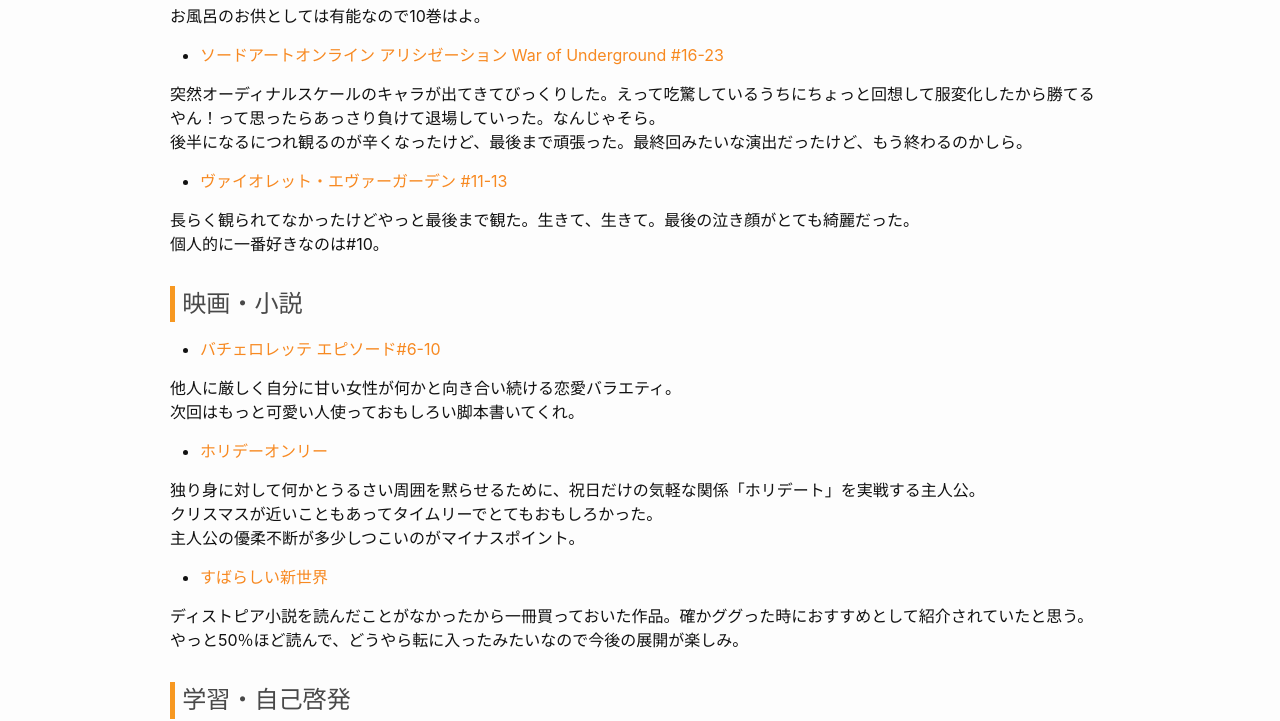
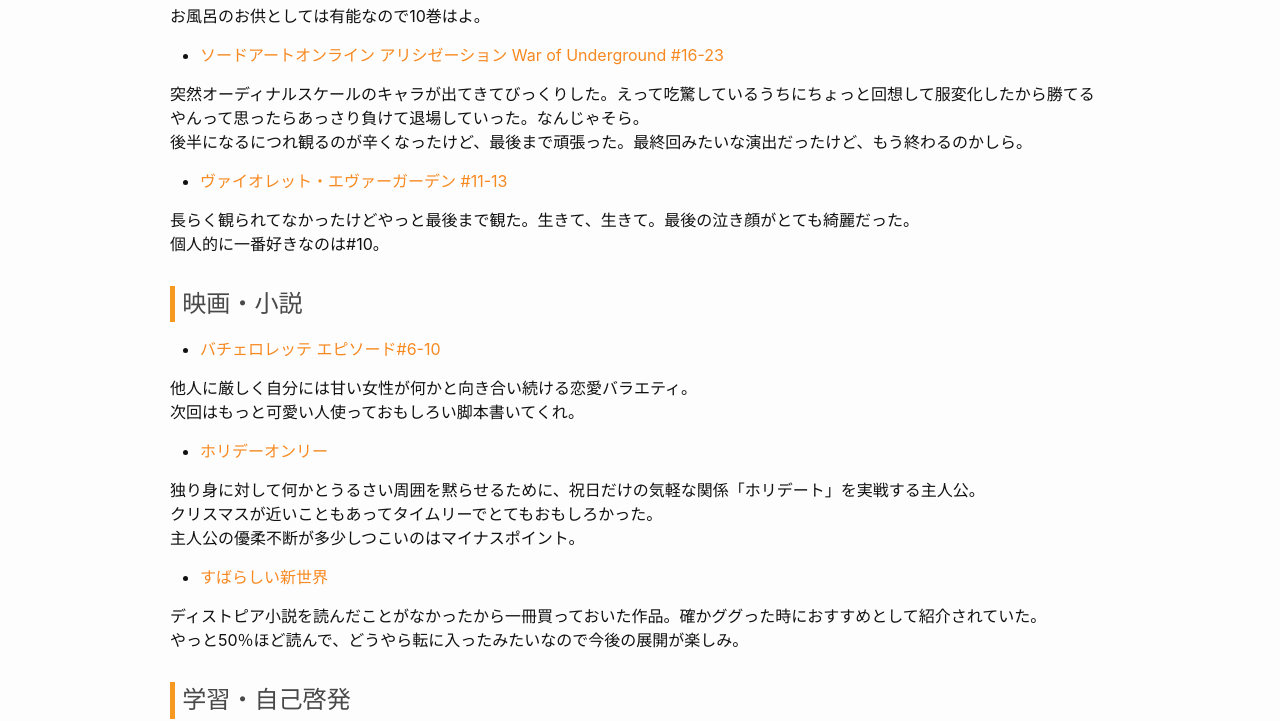
Before and after one commit to ryoo14/blog_ryoo_cc, a Jekyll site: the page built from _posts/2020-11-30-monthly_contents.md, in a window 1280 px wide. Shown: the part 335-1056 px from the top of the page. Built offline with Jekyll 4.4.1, drawn with Linux system fonts in a browser that asks for light colours.

Commit message:
fix lint

```diff
--- a/_posts/2020-11-30-monthly_contents.md
+++ b/_posts/2020-11-30-monthly_contents.md
@@ -13,7 +13,7 @@ categories: monthly_contents
 
 - [ソードアートオンライン アリシゼーション War of Underground #16-23](https://anime.dmkt-sp.jp/animestore/ci?workId=22982&ref=twtr)
 
-突然オーディナルスケールのキャラが出てきてびっくりした。えって吃驚しているうちにちょっと回想して服変化したから勝てるやん！って思ったらあっさり負けて退場していった。なんじゃそら。
+突然オーディナルスケールのキャラが出てきてびっくりした。えって吃驚しているうちにちょっと回想して服変化したから勝てるやんって思ったらあっさり負けて退場していった。なんじゃそら。
 後半になるにつれ観るのが辛くなったけど、最後まで頑張った。最終回みたいな演出だったけど、もう終わるのかしら。
 
 - [ヴァイオレット・エヴァーガーデン #11-13](https://www.netflix.com/title/80182123?s=i&trkid=13747225)
@@ -24,18 +24,18 @@ categories: monthly_contents
 ## 映画・小説
 - [バチェロレッテ エピソード#6-10](https://www.amazon.co.jp/%E3%83%90%E3%83%81%E3%82%A7%E3%83%AD%E3%83%AC%E3%83%83%E3%83%86%E3%83%BB%E3%82%B8%E3%83%A3%E3%83%91%E3%83%B3-%E3%82%B7%E3%83%BC%E3%82%BA%E3%83%B31/dp/B085QH1H6D)
 
-他人に厳しく自分に甘い女性が何かと向き合い続ける恋愛バラエティ。
+他人に厳しく自分には甘い女性が何かと向き合い続ける恋愛バラエティ。
 次回はもっと可愛い人使っておもしろい脚本書いてくれ。
 
 - [ホリデーオンリー](https://www.netflix.com/watch/81034553?source=35)
 
 独り身に対して何かとうるさい周囲を黙らせるために、祝日だけの気軽な関係「ホリデート」を実戦する主人公。
 クリスマスが近いこともあってタイムリーでとてもおもしろかった。
-主人公の優柔不断が多少しつこいのがマイナスポイント。
+主人公の優柔不断が多少しつこいのはマイナスポイント。
 
 - [すばらしい新世界](https://amzn.to/3lavsJu)
 
-ディストピア小説を読んだことがなかったから一冊買っておいた作品。確かググった時におすすめとして紹介されていたと思う。
+ディストピア小説を読んだことがなかったから一冊買っておいた作品。確かググった時におすすめとして紹介されていた。
 やっと50％ほど読んで、どうやら転に入ったみたいなので今後の展開が楽しみ。
 
 ## 学習・自己啓発
```
